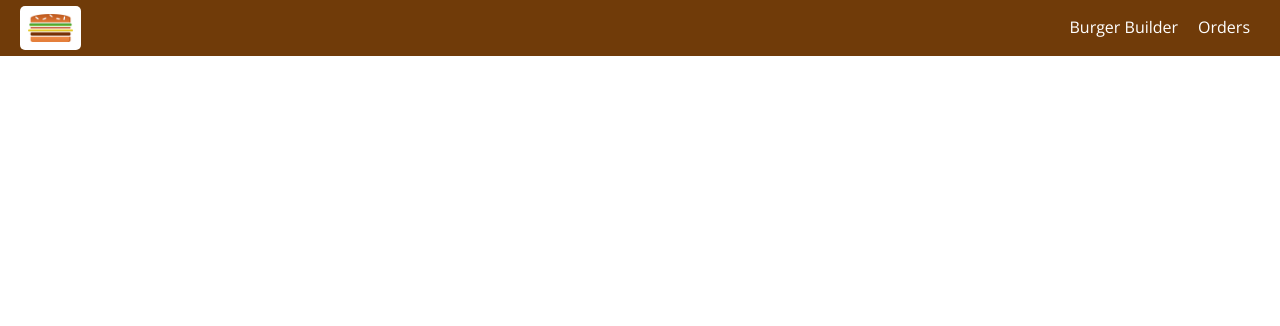
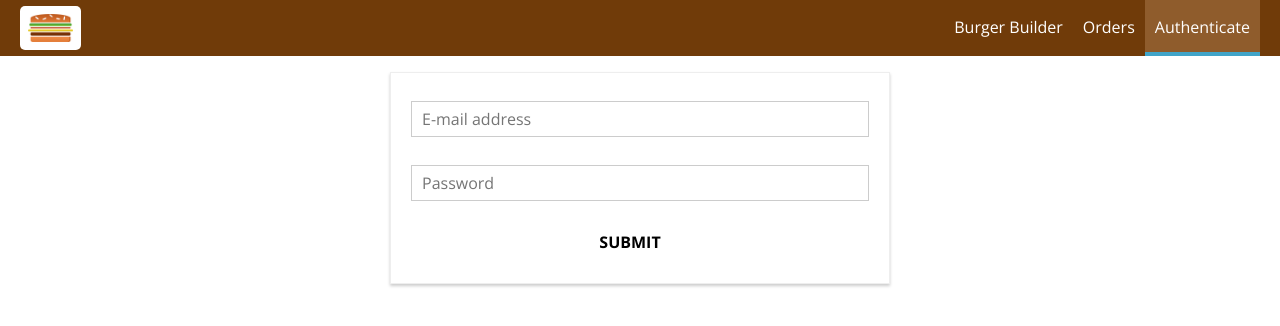
Before and after one commit to rbettN/burger, a React app: page /auth in a window 1280 px wide. Shown: the top 326 px of the page. Built offline with nearby package versions, Linux system fonts and the light colour scheme.

Commit message:
Lesson679-682: Added an authentication form via Auth.js

```diff
--- a/src/App.js
+++ b/src/App.js
@@ -8,6 +8,7 @@
 import BurgerBuilder from './containers/BurgerBuilder/BurgerBuilder';
 import Checkout from './containers/Checkout/Checkout';
 import Orders from './containers/Orders/Orders';
+import Auth from './containers/Auth/Auth';
 
 class App extends Component {
     render() {
@@ -16,7 +17,8 @@
           <Layout>
             <Switch>
               <Route path="/checkout" component={Checkout}/>
-              <Route path="/orders" exact component={Orders}/>
+              <Route path="/orders" component={Orders}/>
+              <Route path="/auth" component={Auth}/>
               <Route path="/" exact component={BurgerBuilder}/>
             </Switch>
           </Layout>
--- a/src/components/Navigation/NavigationItems/NavigationItems.js
+++ b/src/components/Navigation/NavigationItems/NavigationItems.js
@@ -12,6 +12,7 @@
     <ul className={classes.NavigationItems}>
         <NavigationItem link="/" exact>Burger Builder</NavigationItem>
         <NavigationItem link="/orders">Orders</NavigationItem>
+        <NavigationItem link="/auth">Authenticate</NavigationItem>
     </ul>
 );
 
--- /dev/null
+++ b/src/containers/Auth/Auth.css
@@ -0,0 +1,15 @@
+.Auth {
+    margin: 20px auto;
+    width: 80%;
+    text-align: center;
+    box-shadow: 0 2px 3px #ccc;
+    border: 1px solid #eee;
+    padding: 10px;
+    box-sizing: border-box;
+}
+
+@media (min-width: 600px) {
+    .Auth {
+        width: 500px;
+    }
+}
--- /dev/null
+++ b/src/containers/Auth/Auth.js
@@ -0,0 +1,103 @@
+/**
+ * This Auth component is a class-based component that restricts access to the application
+ * if the user has not been authenticated.
+ */
+
+import React, { Component } from 'react';
+import Input from '../../components/UI/Input/Input';
+import Button from '../../components/UI/Button/Button';
+import classes from './Auth.css';
+
+class Auth extends Component {
+    state = {
+        controls: {
+            email: {
+                elementType: 'input',
+                elementConfig: {
+                    type: 'email',
+                    placeholder: 'E-mail address'
+                },
+                value:'',
+                validation: {
+                    required: true,
+                    isEmail: true
+                },
+                valid: false,
+                touched: false
+            },
+            password: {
+                elementType: 'input',
+                elementConfig: {
+                    type: 'password',
+                    placeholder: 'Password'
+                },
+                value:'',
+                validation: {
+                    required: true,
+                    minLength: 6
+                },
+                valid: false,
+                touched: false
+            },
+        }
+    }
+
+    checkValidity (value, rules) {
+        let isValid = true;
+        if (rules.required) {
+            isValid = value.trim() !== "" && isValid;
+        }
+        if (rules.minLength) {
+            isValid = value.length >= rules.minLength && isValid;
+        }
+        if (rules.maxLength) {
+            isValid = value.length <= rules.maxLength && isValid;
+        }
+        return isValid;
+    }
+
+    inputChangeHandler = (event, controlName) => {
+        const updatedControls = {
+            ...this.state.controls,
+            [controlName]: {
+                ...this.state.controls[controlName],
+                value: event.target.value,
+                valid: this.checkValidity(event.target.value, this.state.controls[controlName].validation),
+                touched: true
+            }
+        };
+        this.setState({controls: updatedControls});
+    }
+
+    render () {
+        const formElementsArray = [];
+        for (let key in this.state.controls) {
+            formElementsArray.push({
+                id: key,
+                config: this.state.controls[key]
+            });
+        }
+
+        const form = formElementsArray.map(formElement => (
+            <Input
+                key={formElement.id}
+                elementType={formElement.config.elementType}
+                elementConfig={formElement.config.elementConfig}
+                value={formElement.config.value}
+                invalid={!formElement.config.valid}
+                shouldValidate={formElement.config.validation}
+                touched={formElement.config.touched}
+                changed={(event) => this.inputChangeHandler(event, formElement.id)}/>
+        ));
+        return (
+            <div className={classes.Auth}>
+                <form>
+                    {form}
+                    <Button btnType="Success">SUBMIT</Button>
+                </form>
+            </div>
+        );
+    }
+}
+
+export default Auth;
```
